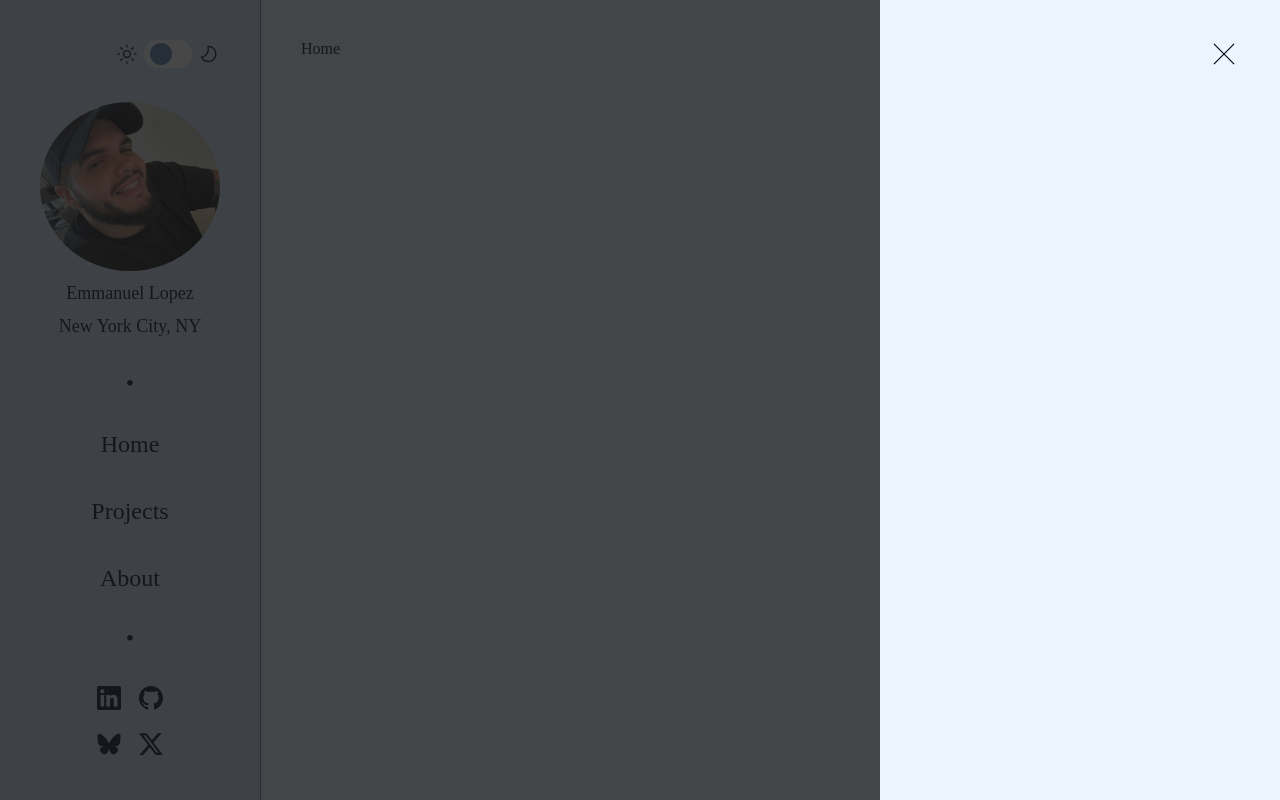
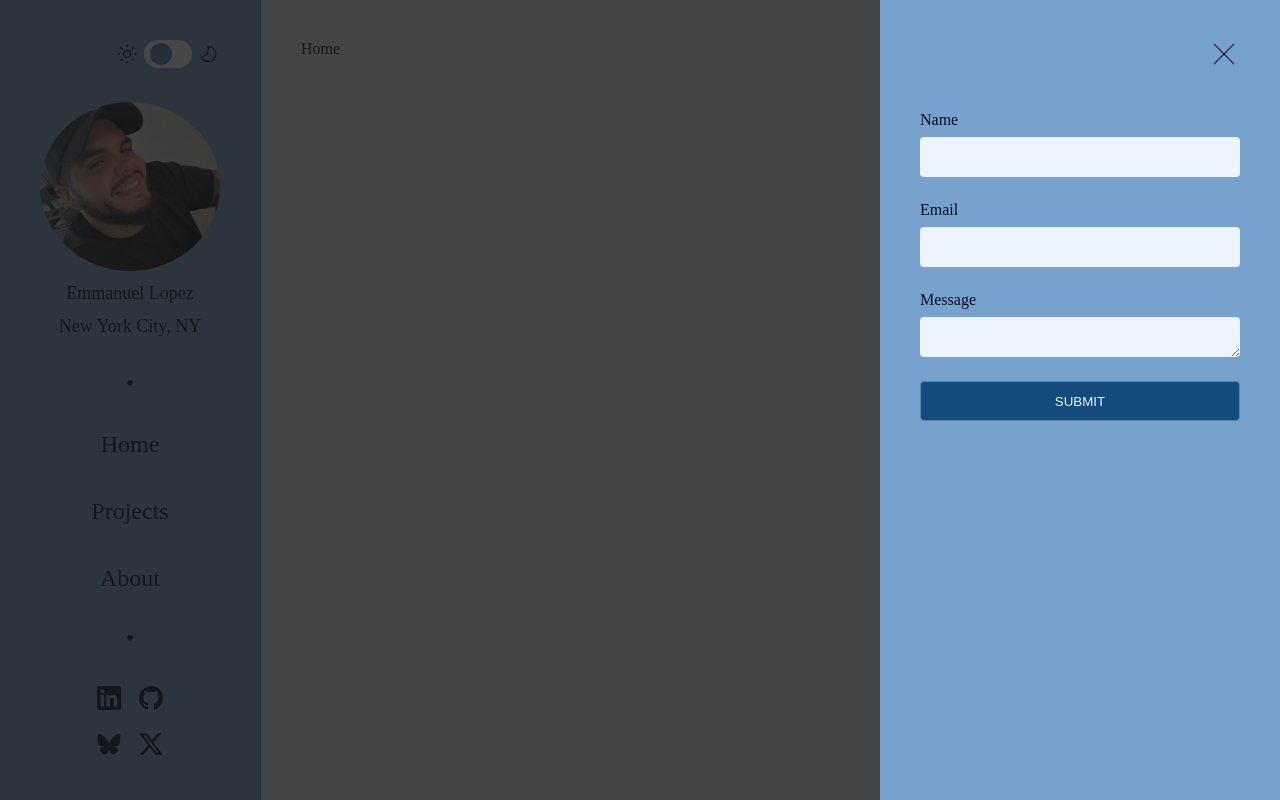
Before and after one commit to EmLopezDev/portfolio, a React (Vite) app: page / in a window 1280 px wide. Both pictures are taken after a click on the button "Contact Me". Built offline with nearby package versions, Linux system fonts and the light colour scheme.

Commit message:
adde inputs to contact form

```diff
--- a/src/components/Contact/ContactForm.tsx
+++ b/src/components/Contact/ContactForm.tsx
@@ -26,6 +26,10 @@ function ContactForm({ isOpen, setIsOpen }: ContactFormType) {
         }, 250);
     };
 
+    const onSubmit = (e: React.MouseEvent<HTMLButtonElement>) => {
+        e.preventDefault();
+    };
+
     useEffect(() => {
         if (isOpen) {
             openForm();
@@ -40,15 +44,59 @@ function ContactForm({ isOpen, setIsOpen }: ContactFormType) {
             onClick={hideForm}
         >
             <div
-                className={`contact__form ${showForm ? "open" : ""}`}
+                className={`contact ${showForm ? "open" : ""}`}
                 onClick={stopPropagation}
             >
                 <IconButton
-                    className="contact__form--close"
+                    className="contact__close"
                     iconName="close"
                     iconSize={28}
                     onClick={hideForm}
                 />
+                <form
+                    className="contact__form"
+                    action=""
+                >
+                    <label
+                        className="contact__form--label"
+                        htmlFor="name"
+                    >
+                        Name
+                        <input
+                            id="name"
+                            className="contact__form--input"
+                            type="text"
+                        />
+                    </label>
+                    <label
+                        className="contact__form--label"
+                        htmlFor="email"
+                    >
+                        Email
+                        <input
+                            id="email"
+                            className="contact__form--input"
+                            type="email"
+                            placeholder=""
+                        />
+                    </label>
+                    <label
+                        className="contact__form--label"
+                        htmlFor="message"
+                    >
+                        Message
+                        <textarea
+                            id="message"
+                            className="contact__form--input"
+                        ></textarea>
+                    </label>
+                    <button
+                        className="contact__form--submit"
+                        onClick={onSubmit}
+                    >
+                        SUBMIT
+                    </button>
+                </form>
             </div>
         </aside>
     );
--- a/src/scss/components/_contact_form.scss
+++ b/src/scss/components/_contact_form.scss
@@ -15,13 +15,14 @@
     }
 }
 
-.contact__form {
+.contact {
     height: 100%;
     width: u.rem(400);
     position: fixed;
     top: 0;
     right: -400px;
-    background-color: var(--primary-bg-color);
+    background-color: var(--terciary-bg-color);
+    color: var(--primary-text-color);
     padding-block: u.rem(40);
     padding-inline: u.rem(40);
     display: flex;
@@ -33,11 +34,41 @@
         right: 0;
     }
 
-    &--close {
+    &__close {
         display: inline-block;
         width: u.rem(32);
         background-color: transparent;
+        color: var(--primary-text-color);
         border: none;
-        margin-left: auto;
+        margin-inline-start: auto;
+        margin-block-end: u.rem(40);
+    }
+
+    &__form {
+        display: flex;
+        flex-direction: column;
+        gap: u.rem(24);
+
+        &--label {
+            display: flex;
+            flex-direction: column;
+            gap: u.rem(8);
+            color: var(--primary-text-color);
+        }
+
+        &--input {
+            height: u.rem(40);
+            border-radius: u.rem(4);
+            border: none;
+            background-color: var(--white-200);
+        }
+
+        &--submit {
+            height: u.rem(40);
+            border-radius: u.rem(4);
+            color: var(--white-200);
+            border: 1px solid var(--border);
+            background-color: var(--primary);
+        }
     }
 }
--- a/src/scss/utils/_colors.scss
+++ b/src/scss/utils/_colors.scss
@@ -26,7 +26,7 @@
 
     --primary-bg-color: var(--white-200);
     --secondary-bg-color: var(--white-100);
-    --terciary-bg-color: var(--white-300);
+    --terciary-bg-color: var(--border-muted);
 
     --primary-text-color: var(--text);
 
```
